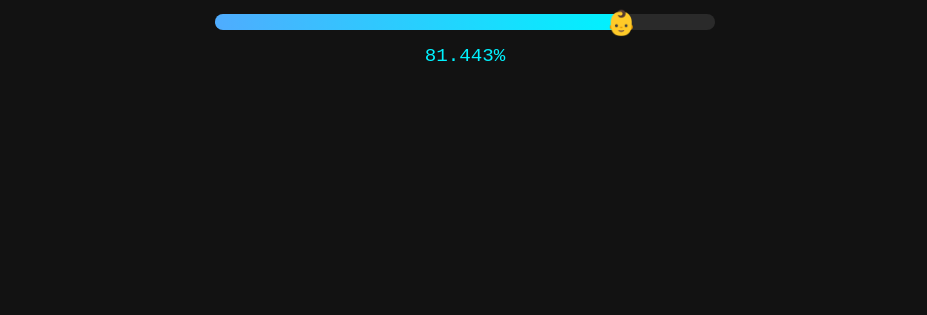
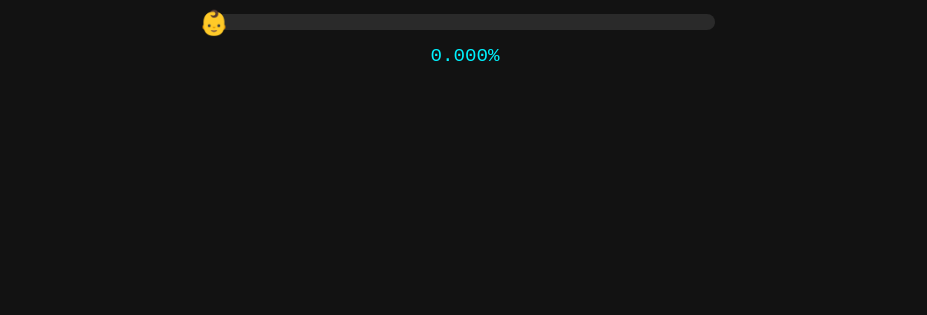
Before and after one commit to CEZARXV1/counter, a plain HTML site: page index.html in a window 1280 px wide. Shown: the part 485-800 px from the top of the page, without its empty margins (175-1102 px from the left). Drawn offline with Linux system fonts and the light colour scheme.

Commit message:
Update index.html

```diff
--- a/index.html
+++ b/index.html
@@ -94,7 +94,7 @@
 
   <script>
     // TUTAJ USTAWIA SZ GLOBALNĄ DATĘ RESETU (Format: YYYY-MM-DDTHH:mm:ss)//////////////////////////////////////////////////////////////////////////////////////
-    const START_DATE = "2026-09-29T22:54:00";
+    const START_DATE = "2026-10-24T19:54:00";
 
     const startTime = new Date(START_DATE).getTime();
 
```
